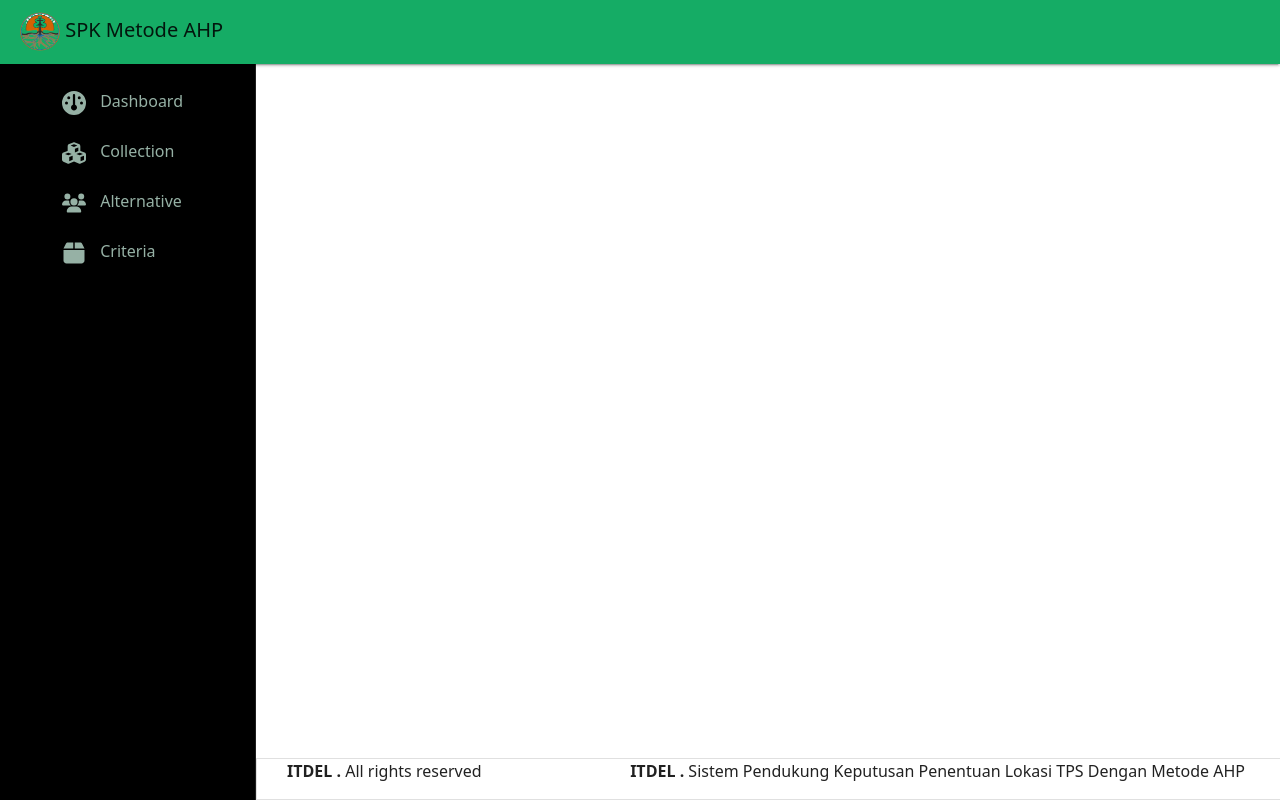
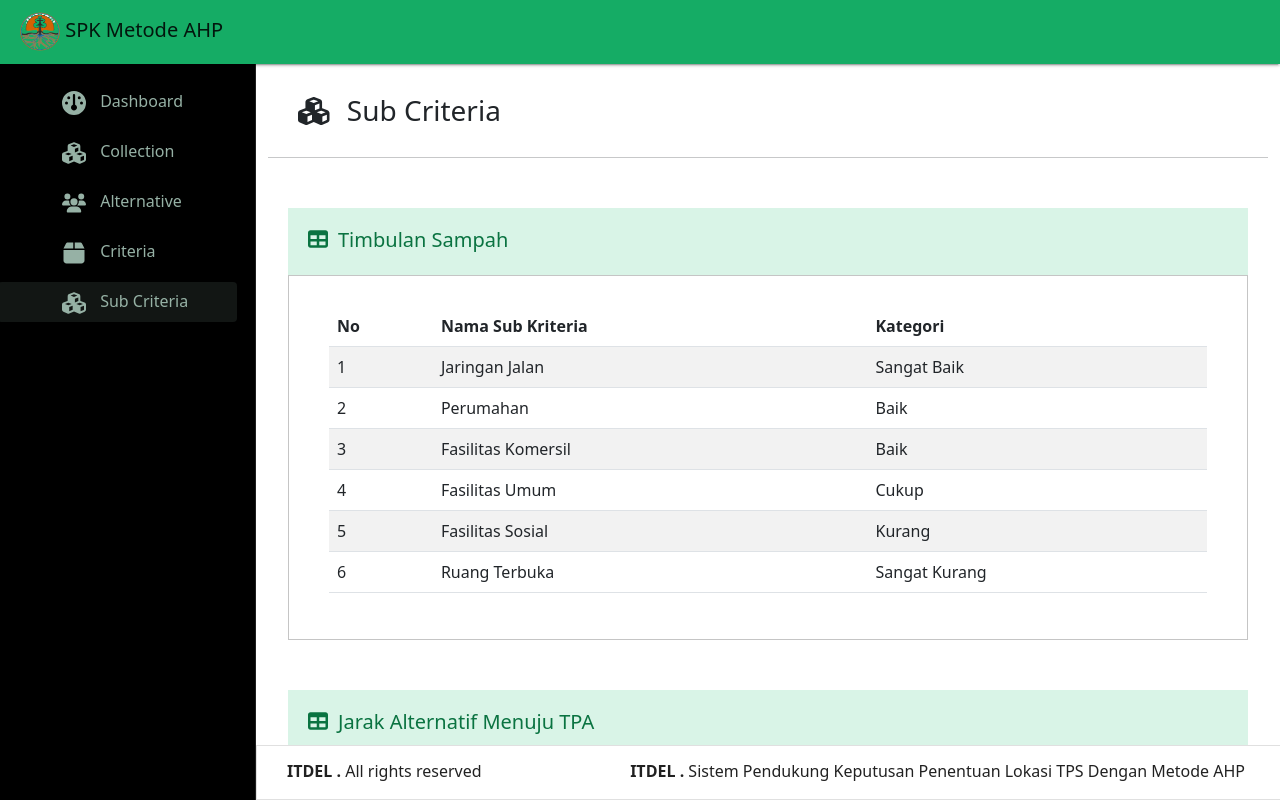
Before and after one commit to DEL-TRPL19-TA13-19/frontend, a Vue app: page /sub-criteria in a window 1280 px wide. Shown: the top 800 px of the page. Built offline with nearby package versions, Linux system fonts and the light colour scheme.

Commit message:
Add Sub Criteria's views, route, navbar menu, and Fix Footer

```diff
--- a/src/app.vue
+++ b/src/app.vue
@@ -7,7 +7,7 @@
         <Navbar v-if="!$route.meta.hideNavbar"/>
         <v-main>
             <router-view/>
-            <Footer/>
+            <Footer v-if="!$route.meta.hideNavbar"/>
         </v-main>
     </v-layout>
 </template>
--- /dev/null
+++ b/src/assets/css/sub_criteria.scss
@@ -0,0 +1,25 @@
+.title {
+  padding: 30px;
+  padding-bottom: 5px;
+}
+
+.sub-criteria-body {
+  padding-bottom: 50px;
+}
+
+.custom-card {
+  border: 0px solid black;
+  margin: 50px 20px 50px 20px;
+}
+
+.card-title {
+  padding: 20px 20px 15px 20px;
+  background-color: #D9F4E7;
+  color: #0A7341;
+}
+
+.card-body {
+  padding: 30px 40px 30px 40px;
+  margin-top: 0px;
+  border: 1px solid #C5C5C5;
+}
--- a/src/assets/design/_footer.scss
+++ b/src/assets/design/_footer.scss
@@ -4,5 +4,5 @@
   width: 100%;
   position: fixed;
   bottom: 0;
-  padding: 0 290px 0 30px;
+  padding: 13px 290px 0 30px;
 }
--- a/src/components/Sidebar.vue
+++ b/src/components/Sidebar.vue
@@ -17,13 +17,17 @@
                 <v-icon id="icon" icon="fas fa-cubes"></v-icon>
                 Collection
             </v-list-item>
-            <v-list-item id="list-item" to="/alternatives" prepend-icon="mdi-forum" value="collections">
+            <v-list-item id="list-item" to="/alternatives" prepend-icon="mdi-forum" value="alternatives">
                 <v-icon id="icon" icon="fas fa-users"></v-icon>
                 Alternative
             </v-list-item>
-            <v-list-item id="list-item" to="/criteria" prepend-icon="mdi-forum" value="collections">
+            <v-list-item id="list-item" to="/criteria" prepend-icon="mdi-forum" value="criterias">
                 <v-icon id="icon" icon="fas fa-box"></v-icon>
                 Criteria
+            </v-list-item>
+            <v-list-item id="list-item" to="/sub-criteria" prepend-icon="mdi-forum" value="subCriterias">
+                <v-icon id="icon" icon="fas fa-cubes"></v-icon>
+                Sub Criteria
             </v-list-item>
         </v-list>
     </v-navigation-drawer>
--- a/src/pages/Login.vue
+++ b/src/pages/Login.vue
@@ -11,7 +11,7 @@
       <h5 class="login-label">Dinas Lingkungan Hidup</h5>
       <hr />
       <h1 class="login-label">LOGIN</h1>
-      <router-link to="/">Dashboard</router-link>
+<!--      <router-link to="/">Dashboard</router-link>-->
       <b-form>
         <b-form-group
           id="input-group-username"
--- /dev/null
+++ b/src/pages/SubCriteria.vue
@@ -0,0 +1,152 @@
+<template>
+    <b-container fluid>
+        <div class="title">
+            <h3><font-awesome-icon id="icon" icon="fa-solid fa-cubes"/> Sub Criteria</h3>
+        </div>
+        <hr>
+        <div class="sub-criteria-body">
+            <!-- Timbulan Sampah -->
+            <div class="custom-card">
+                <div class="card-title">
+                    <h5><span><font-awesome-icon id="icon" icon="fa-solid fa-table"/></span>Timbulan Sampah</h5>
+                </div>
+                <div class="card-body">
+                    <b-table striped hover :items="timbulan_sampah" />
+                </div>
+            </div>
+            <!-- Jarak Alternatif Menuju TPA -->
+            <div class="custom-card">
+                <div class="card-title">
+                    <h5><span><font-awesome-icon id="icon" icon="fa-solid fa-table"/></span>Jarak Alternatif Menuju TPA</h5>
+                </div>
+                <div class="card-body">
+                    <b-table striped hover :items="jarak_tpa" />
+                </div>
+            </div>
+            <!-- Jarak Ke Pemukiman -->
+            <div class="custom-card">
+                <div class="card-title">
+                    <h5><span><font-awesome-icon id="icon" icon="fa-solid fa-table"/></span>Jarak ke Pemukiman</h5>
+                </div>
+                <div class="card-body">
+                    <b-table striped hover :items="jarak_pemukiman" />
+                </div>
+            </div>
+            <!-- Jarak ke Sungai -->
+            <div class="custom-card">
+                <div class="card-title">
+                    <h5><span><font-awesome-icon id="icon" icon="fa-solid fa-table"/></span>Jarak ke Sungai</h5>
+                </div>
+                <div class="card-body">
+                    <b-table striped hover :items="jarak_sungai" />
+                </div>
+            </div>
+            <!-- Partisipasi Masyarakat -->
+            <div class="custom-card">
+                <div class="card-title">
+                    <h5><span><font-awesome-icon id="icon" icon="fa-solid fa-table"/></span>Partisipasi Masyarakat</h5>
+                </div>
+                <div class="card-body">
+                    <b-table striped hover :items="partisipasi_masyarakat" />
+                </div>
+            </div>
+            <!-- Cakupan Rumah -->
+            <div class="custom-card">
+                <div class="card-title">
+                    <h5><span><font-awesome-icon id="icon" icon="fa-solid fa-table"/></span>Cakupan Rumah</h5>
+                </div>
+                <div class="card-body">
+                    <b-table striped hover :items="cakupan_rumah" />
+                </div>
+            </div>
+            <!-- Aksesibilitas -->
+            <div class="custom-card">
+                <div class="card-title">
+                    <h5><span><font-awesome-icon id="icon" icon="fa-solid fa-table"/></span>Aksesibilitas</h5>
+                </div>
+                <div class="card-body">
+                    <b-table striped hover :items="aksesibilitas" />
+                </div>
+            </div>
+        </div>
+    </b-container>
+</template>
+
+<script>
+
+import {defineComponent} from "vue";
+import {FontAwesomeIcon} from "@fortawesome/vue-fontawesome";
+
+export default {
+    name: "Sub Criteria",
+    components: {FontAwesomeIcon},
+    data() {
+        return {
+            perPage: 3,
+            currentPage: 1,
+            timbulan_sampah: [
+                { no: 1, nama_Sub_Kriteria: 'Jaringan Jalan', kategori: 'Sangat Baik' },
+                { no: 2, nama_Sub_Kriteria: 'Perumahan', kategori: 'Baik' },
+                { no: 3, nama_Sub_Kriteria: 'Fasilitas Komersil', kategori: 'Baik' },
+                { no: 4, nama_Sub_Kriteria: 'Fasilitas Umum', kategori: 'Cukup' },
+                { no: 5, nama_Sub_Kriteria: 'Fasilitas Sosial', kategori: 'Kurang' },
+                { no: 6, nama_Sub_Kriteria: 'Ruang Terbuka', kategori: 'Sangat Kurang' },
+            ],
+            jarak_tpa: [
+                { no: 1, nama_Sub_Kriteria: 'Alternatif berada di jangkauan layanan TPA', kategori: 'Baik' },
+                { no: 2, nama_Sub_Kriteria: 'Alternatif berada di jangkauan terjauh layanan TPA', kategori: 'Cukup' },
+                { no: 3, nama_Sub_Kriteria: 'Alternatif tidak berada di jangkauan layanan TPA', kategori: 'Kurang' },
+            ],
+            jarak_pemukiman: [
+                { no: 1, nama_Sub_Kriteria: '> 400 meter', kategori: 'Cukup Baik' },
+                { no: 2, nama_Sub_Kriteria: '301 - 400 meter', kategori: 'Baik' },
+                { no: 3, nama_Sub_Kriteria: '201 - 300 meter', kategori: 'Cukup' },
+                { no: 4, nama_Sub_Kriteria: '101 - 200 meter', kategori: 'Kurang' },
+                { no: 5, nama_Sub_Kriteria: '0 - 100 meter', kategori: 'Sangat Kurang' },
+            ],
+            jarak_sungai: [
+                { no: 1, nama_Sub_Kriteria: 'Lokasi memenuhi peil banjir', kategori: 'Baik' },
+                { no: 2, nama_Sub_Kriteria: 'Lokasi memenuhi sebagian peil banjir', kategori: 'Cukup' },
+                { no: 3, nama_Sub_Kriteria: 'Lokasi tidak memenuhi peil banjir', kategori: 'Kurang' },
+            ],
+            partisipasi_masyarakat: [
+                { no: 1, nama_Sub_Kriteria: '>80% Masyarakat Setuju', kategori: 'Cukup Baik' },
+                { no: 2, nama_Sub_Kriteria: '61%–80% Masyarakat Setuju', kategori: 'Baik' },
+                { no: 3, nama_Sub_Kriteria: '41%–60% Masyarakat Setuju', kategori: 'Cukup' },
+                { no: 4, nama_Sub_Kriteria: '21%–40% Masyarakat Setuju', kategori: 'Kurang' },
+                { no: 5, nama_Sub_Kriteria: '< 20% Masyarakat Setuju', kategori: 'Sangat Kurang' },
+            ],
+            cakupan_rumah: [
+                { no: 1, nama_Sub_Kriteria: '>160 Rumah', kategori: 'Cukup Baik' },
+                { no: 2, nama_Sub_Kriteria: '121–160 Rumah', kategori: 'Baik' },
+                { no: 3, nama_Sub_Kriteria: '81-120 Rumah', kategori: 'Cukup' },
+                { no: 4, nama_Sub_Kriteria: '41–80 Rumah', kategori: 'Kurang' },
+                { no: 5, nama_Sub_Kriteria: '<40 Rumah', kategori: 'Sangat Kurang' },
+            ],
+            aksesibilitas: [
+                { no: 1, nama_Sub_Kriteria: 'Kondisi jalan bagus dan bisa dilewati kendaraan pengangkut sampah', kategori: 'Baik' },
+                { no: 2, nama_Sub_Kriteria: 'Kondisi jalan bagus, tetapi tidak bisa dilewati kendaraan pengangkut sampah atau jalan tidak bagus, tetapi bisa dilewati kendaraan pengangkut sampah', kategori: 'Cukup' },
+                { no: 3, nama_Sub_Kriteria: 'Kondisi jalan tidak bagus dan tidak bisa dilewati kendaraan pengangkut sampah', kategori: 'Kurang' },
+            ],
+            selected: 10,
+            options: [
+                { value: 10, text: '10' },
+                { value: 20, text: '20' },
+                { value: 50, text: '50' },
+                { value: 100, text: '100' }
+            ]
+        }
+    },
+    computed: {
+        rows() {
+            return this.items.length
+        }
+    }
+}
+
+
+</script>
+
+<style>
+@import "../assets/css/sub_criteria.scss";
+</style>
--- a/src/router/index.js
+++ b/src/router/index.js
@@ -40,6 +40,11 @@ const routes = [
     name: "criteria",
     component: () => import("@/pages/Criteria.vue"),
   },
+  {
+    path: "/sub-criteria",
+    name: "subCriteria",
+    component: () => import("@/pages/SubCriteria.vue"),
+  },
 ];
 
 const router = createRouter({ routes, history: createWebHistory() });
```
